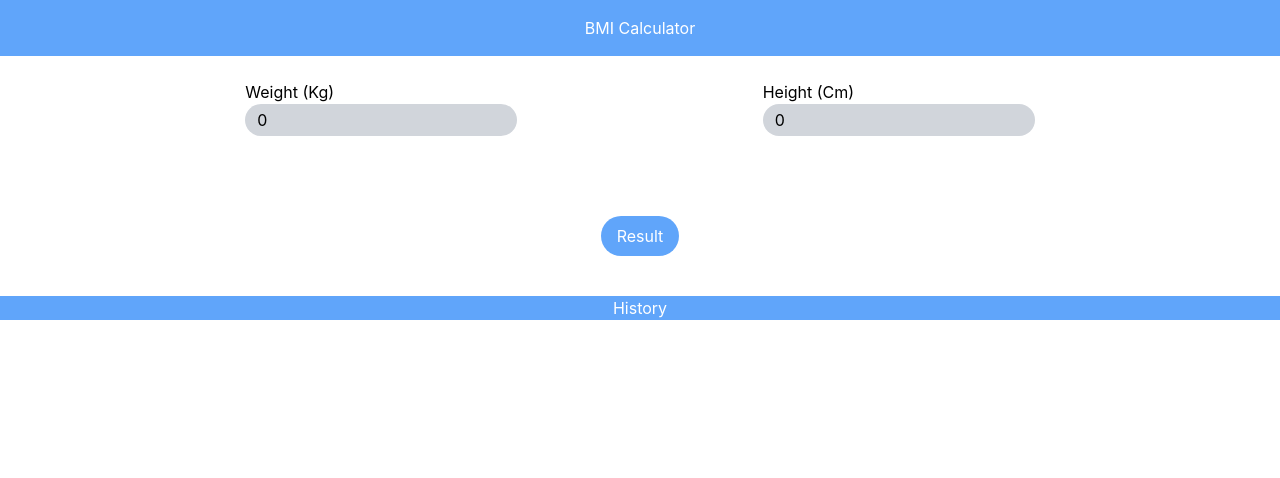
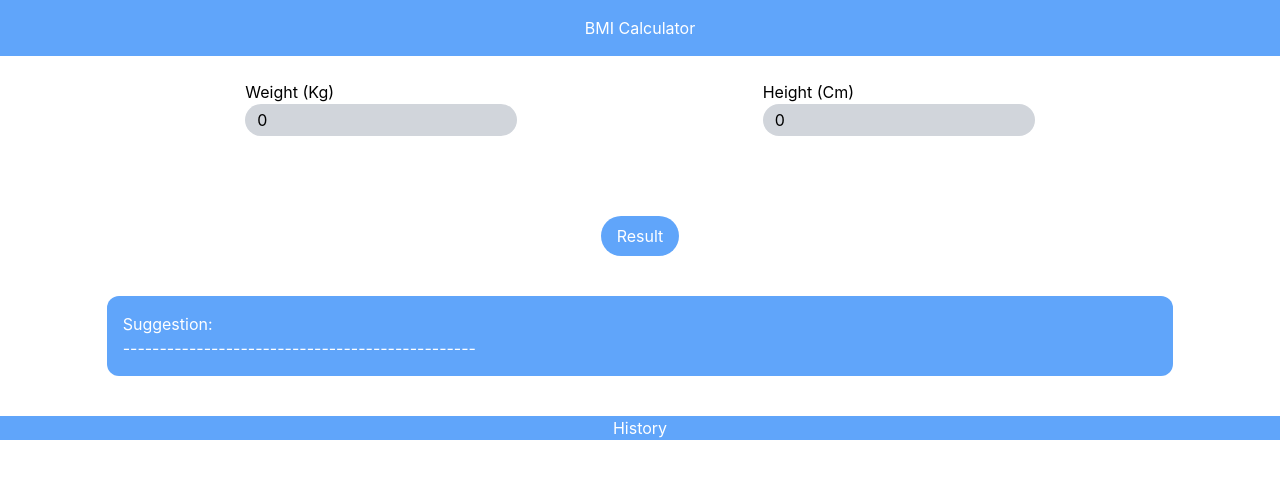
Before and after one commit to JenabB/react-bmi-calculator, a React (Create React App) app: page / in a window 1280 px wide. Shown: the top 478 px of the page. Built offline with nearby package versions, Linux system fonts and the light colour scheme.

Commit message:
add suggestion

```diff
--- a/src/App.js
+++ b/src/App.js
@@ -4,6 +4,7 @@ import History from "./components/History";
 import Input from "./components/Input";
 import Result from "./components/Result";
 import ResultButton from "./components/ResultButton";
+import Suggestion from "./components/Suggestion";
 import { GlobalProvider } from "./context/GlobalState";
 const App = () => {
   return (
@@ -12,6 +13,7 @@ const App = () => {
       <Input />
       <ResultButton />
       <Result />
+      <Suggestion />
       <History />
     </GlobalProvider>
   );
--- a/src/components/Suggestion.js
+++ b/src/components/Suggestion.js
@@ -1,9 +1,22 @@
-import React from "react";
+import React, { useContext } from "react";
+import { GlobalContext } from "../context/GlobalState";
 
 const Suggestion = () => {
+  const { result } = useContext(GlobalContext);
+
   return (
-    <div>
-      <h1>Suggestion</h1>
+    <div className="mt-10 bg-blue-400 w-5/6 text-white mx-auto p-4 rounded-xl">
+      <h1>Suggestion: </h1>
+      <h1>------------------------------------------------</h1>
+      {result > 0 ? (
+        result < 20.7 ? (
+          <h1>need {Math.round(20.7 - result)} to ideal BMI</h1>
+        ) : (
+          <h1>need {Math.round(result - 20.7)} to ideal BMI</h1>
+        )
+      ) : (
+        ""
+      )}
     </div>
   );
 };
```
